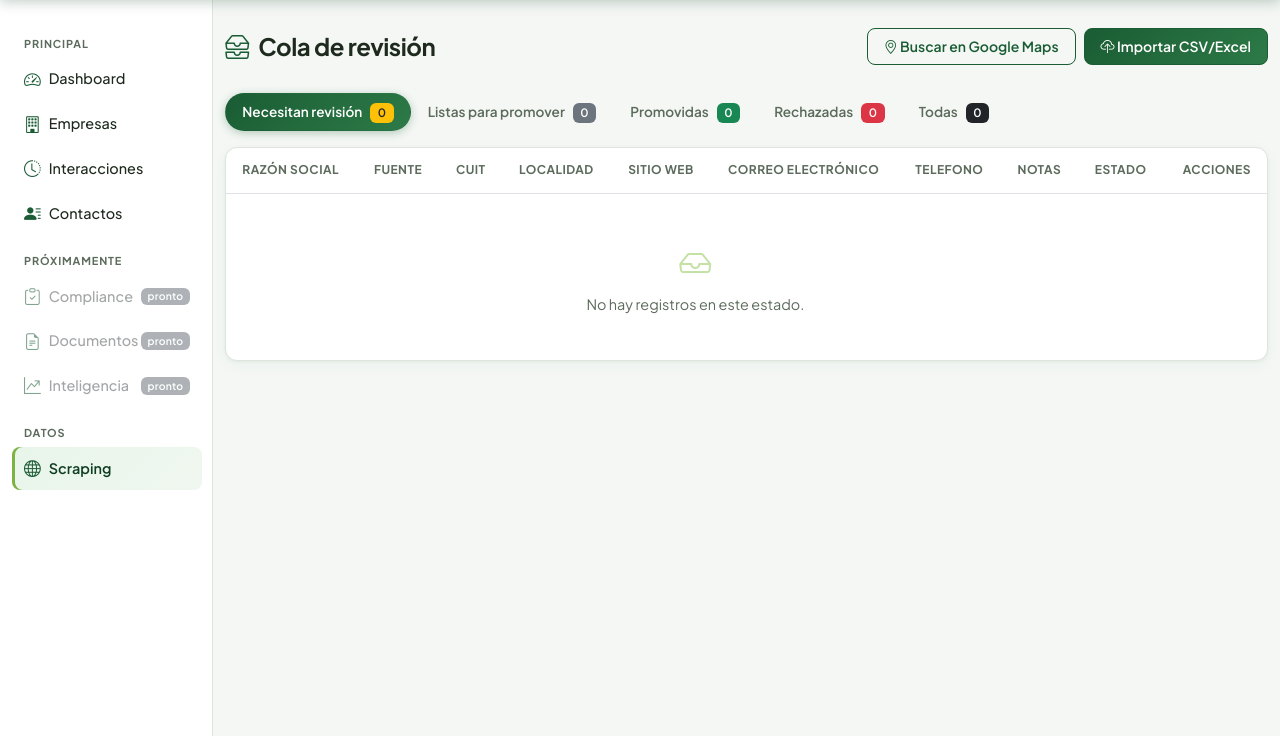
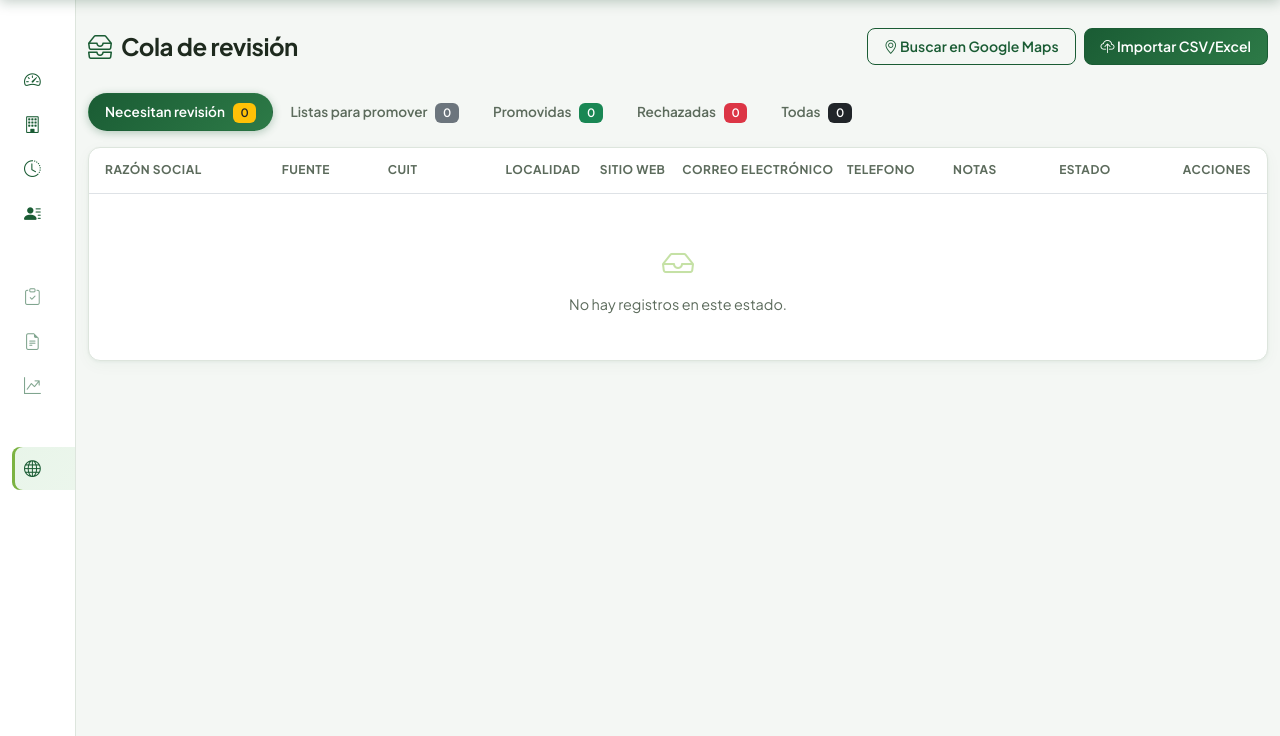
Before and after one commit to Pablo1653/Agrosafe-Intelligence, a Django app: page /scraping/ in a window 1280 px wide. Shown: the part 74-810 px from the top of the page. Run offline with Django 5.2, Linux system fonts and the light colour scheme; data that the repository does not hold is empty; some libraries are stand-ins or nearby versions.

```diff
--- a/apps/scraping/models.py
+++ b/apps/scraping/models.py
@@ -52,7 +52,7 @@ class RawCompany(models.Model):
     cuit = models.CharField(max_length=13, blank=True, verbose_name="CUIT")
     website = models.CharField(max_length=255, blank=True, verbose_name="Sitio Web")
     email = models.CharField(max_length=255, blank=True, verbose_name="Correo Electrónico")
-    phone = models.CharField(max_length=30, blank=True, verbose_name="Teléfono")
+    phone = models.CharField(max_length=300, blank=True, verbose_name="Teléfono")
     industry = models.CharField(max_length=150, blank=True, verbose_name="Rubro")
     city = models.CharField(max_length=120, blank=True, verbose_name="Localidad")
 
--- a/apps/scraping/templates/scraping/raw_company_list.html
+++ b/apps/scraping/templates/scraping/raw_company_list.html
@@ -52,7 +52,19 @@
     <div class="card">
         <div class="card-body p-0">
             <div class="table-responsive">
-                <table class="table table-hover mb-0 align-middle">
+                <table class="table table-hover mb-0 align-middle table-fit">
+                    <colgroup>
+                        <col style="width: 15%;">
+                        <col style="width: 9%;">
+                        <col style="width: 10%;">
+                        <col style="width: 8%;">
+                        <col style="width: 7%;">
+                        <col style="width: 14%;">
+                        <col style="width: 9%;">
+                        <col style="width: 9%;">
+                        <col style="width: 9%;">
+                        <col style="width: 10%;">
+                    </colgroup>
                     <thead>
                         <tr>
                             <th>Razón social</th>
@@ -84,6 +96,7 @@
                                 {% endif %}
                             </td>
                             <td>{{ raw.email|default:"—" }}</td>
+                            <td>{{ raw.phone|default:"—" }}</td>
                             <td class="small text-muted">{{ raw.notes|default:"—" }}</td>
                             <td>
                                 {% if raw.status == "NEEDS_REVIEW" %}
@@ -111,7 +124,7 @@
                                         {% csrf_token %}
                                         <input type="hidden" name="next" value="{{ request.get_full_path }}">
                                         <button type="submit" class="btn btn-sm btn-success">
-                                            <i class="bi bi-check-lg"></i> Promover
+                                            <i class="bi bi-check-lg"></i>
                                         </button>
                                     </form>
                                     <form method="post" action="{% url 'scraping:raw_company_reject' raw.pk %}" class="d-inline">
@@ -126,7 +139,7 @@
                         </tr>
                         {% empty %}
                         <tr>
-                            <td colspan="9">
+                            <td colspan="10">
                                 <div class="empty-state">
                                     <i class="bi bi-inbox"></i>
                                     No hay registros en este estado.
--- a/static/css/agrosafe.css
+++ b/static/css/agrosafe.css
@@ -585,3 +585,45 @@ main {
 .table-responsive::-webkit-scrollbar-thumb:hover {
     background: var(--agro-accent-soft);
 }
+
+/* ----- Tabla que nunca se desborda del contenedor ----- */
+.table-fit {
+    table-layout: fixed;
+    width: 100%;
+}
+
+.table-fit th,
+.table-fit td {
+    overflow-wrap: anywhere;
+    word-break: break-word;
+    white-space: normal;
+}
+
+
+/* ----- Sidebar colapsable (hover, sin JS) ----- */
+.sidebar-collapsible {
+    flex: 0 0 auto;
+    width: 4.75rem;
+    overflow-x: hidden;
+    overflow-y: auto;
+    white-space: nowrap;
+    transition: width 0.2s ease;
+}
+
+.sidebar-collapsible:hover {
+    width: 15rem;
+}
+
+.sidebar-collapsible .sidebar-label {
+    opacity: 0;
+    transition: opacity 0.15s ease;
+}
+
+.sidebar-collapsible:hover .sidebar-label {
+    opacity: 1;
+}
+
+.content-area {
+    flex: 1 1 0%;
+    min-width: 0;
+}
--- a/templates/base.html
+++ b/templates/base.html
@@ -68,7 +68,7 @@
     <div class="row">
 
         <!-- ===== SIDEBAR (desktop) ===== -->
-        <aside class="col-lg-2 d-none d-lg-block sidebar">
+        <aside class="d-none d-lg-block sidebar sidebar-collapsible">
             {% include "partials/_sidebar_nav.html" %}
         </aside>
 
@@ -84,7 +84,7 @@
         </div>
 
         <!-- ===== MAIN CONTENT ===== -->
-        <main class="col-lg-10">
+        <main class="content-area">
 
             {% if messages %}
                 {% for message in messages %}
--- a/templates/partials/_sidebar_nav.html
+++ b/templates/partials/_sidebar_nav.html
@@ -1,55 +1,52 @@
 {% load static %}
 <ul class="nav flex-column">
-    <li class="sidebar-section-label">Principal</li>
+    <li class="sidebar-section-label"><span class="sidebar-label">Principal</span></li>
     <li class="nav-item">
         <a class="nav-link {% if request.resolver_match.url_name == 'home' %}active{% endif %}" href="{% url 'home' %}">
-            <i class="bi bi-speedometer2"></i> Dashboard
+            <i class="bi bi-speedometer2"></i> <span class="sidebar-label">Dashboard</span>
         </a>
     </li>
     <li class="nav-item">
         <a class="nav-link {% if 'companies' in request.path %}active{% endif %}" href="{% url 'companies:company_list' %}">
-            <i class="bi bi-building"></i> Empresas
+            <i class="bi bi-building"></i> <span class="sidebar-label">Empresas</span>
         </a>
     </li>
     <li class="nav-item">
         <a class="nav-link {% if request.path == '/interacciones/' %}active{% endif %}" href="{% url 'interactions:interaction_list' %}">
-            <i class="bi bi-clock-history"></i> Interacciones
+            <i class="bi bi-clock-history"></i> <span class="sidebar-label">Interacciones</span>
         </a>
     </li>
 
      <li class="nav-item">
     <a class="nav-link {% if 'contacts' in request.path %}active{% endif %}"
        href="{% url 'contacts:contact_list' %}">
-        <i class="bi bi-person-lines-fill"></i> Contactos
+        <i class="bi bi-person-lines-fill"></i> <span class="sidebar-label">Contactos</span>
     </a>
 </li>
 
-    <li class="sidebar-section-label">Próximamente</li>
+    <li class="sidebar-section-label"><span class="sidebar-label">Próximamente</span></li>
 
 
     <li class="nav-item">
         <a class="nav-link disabled text-muted" href="#" aria-disabled="true">
-            <i class="bi bi-clipboard-check"></i> Compliance
-            <span class="badge bg-secondary">pronto</span>
+            <i class="bi bi-clipboard-check"></i> <span class="sidebar-label">Compliance <span class="badge bg-secondary">pronto</span></span>
         </a>
     </li>
     <li class="nav-item">
         <a class="nav-link disabled text-muted" href="#" aria-disabled="true">
-            <i class="bi bi-file-earmark-text"></i> Documentos
-            <span class="badge bg-secondary">pronto</span>
+            <i class="bi bi-file-earmark-text"></i> <span class="sidebar-label">Documentos <span class="badge bg-secondary">pronto</span></span>
         </a>
     </li>
     <li class="nav-item">
         <a class="nav-link disabled text-muted" href="#" aria-disabled="true">
-            <i class="bi bi-graph-up-arrow"></i> Inteligencia
-            <span class="badge bg-secondary">pronto</span>
+            <i class="bi bi-graph-up-arrow"></i> <span class="sidebar-label">Inteligencia <span class="badge bg-secondary">pronto</span></span>
         </a>
     </li>
 
-    <li class="sidebar-section-label">Datos</li>
+    <li class="sidebar-section-label"><span class="sidebar-label">Datos</span></li>
     <li class="nav-item">
         <a class="nav-link {% if 'scraping' in request.path %}active{% endif %}" href="{% url 'scraping:raw_company_list' %}">
-            <i class="bi bi-globe"></i> Scraping
+            <i class="bi bi-globe"></i> <span class="sidebar-label">Scraping</span>
         </a>
     </li>
 </ul>
```
Also changed, not shown: apps/contacts/migrations/0003_remove_contact_whatsapp.py (added), apps/scraping/migrations/0004_alter_rawcompany_phone.py (added).
